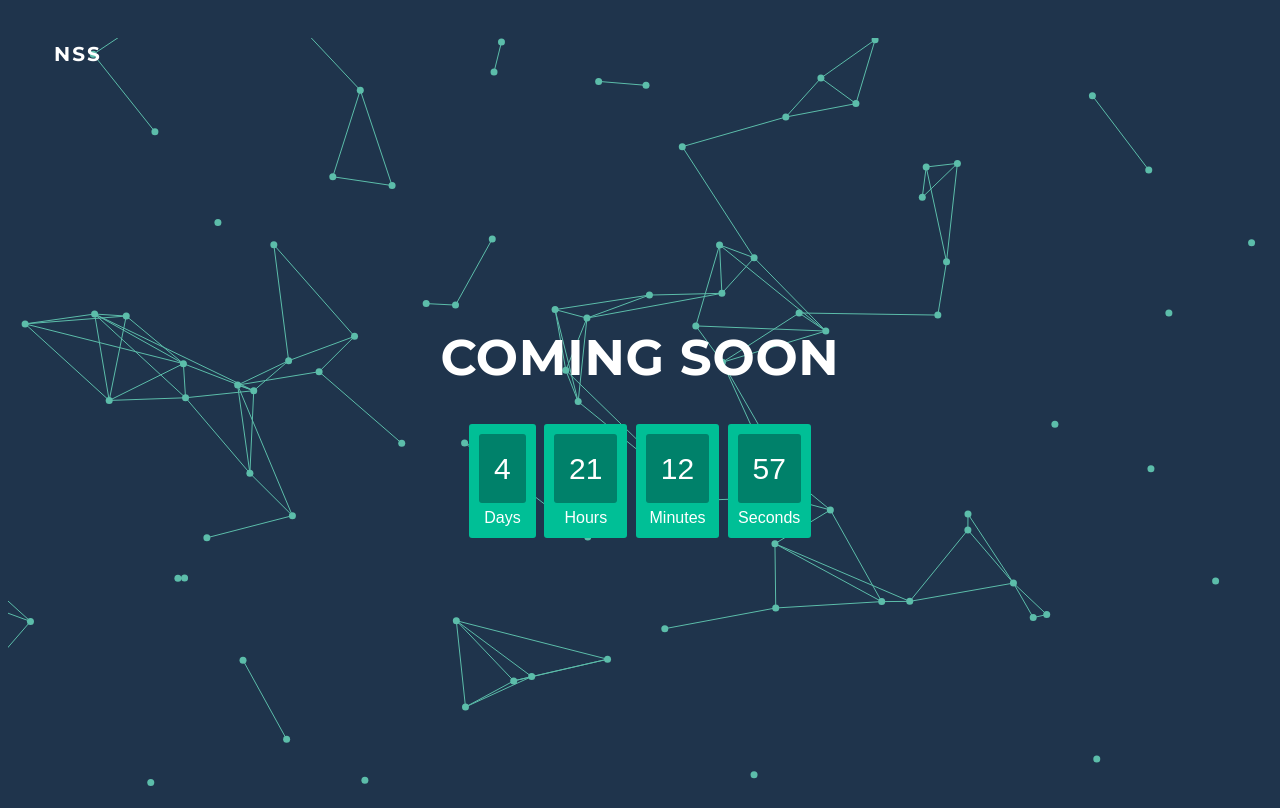
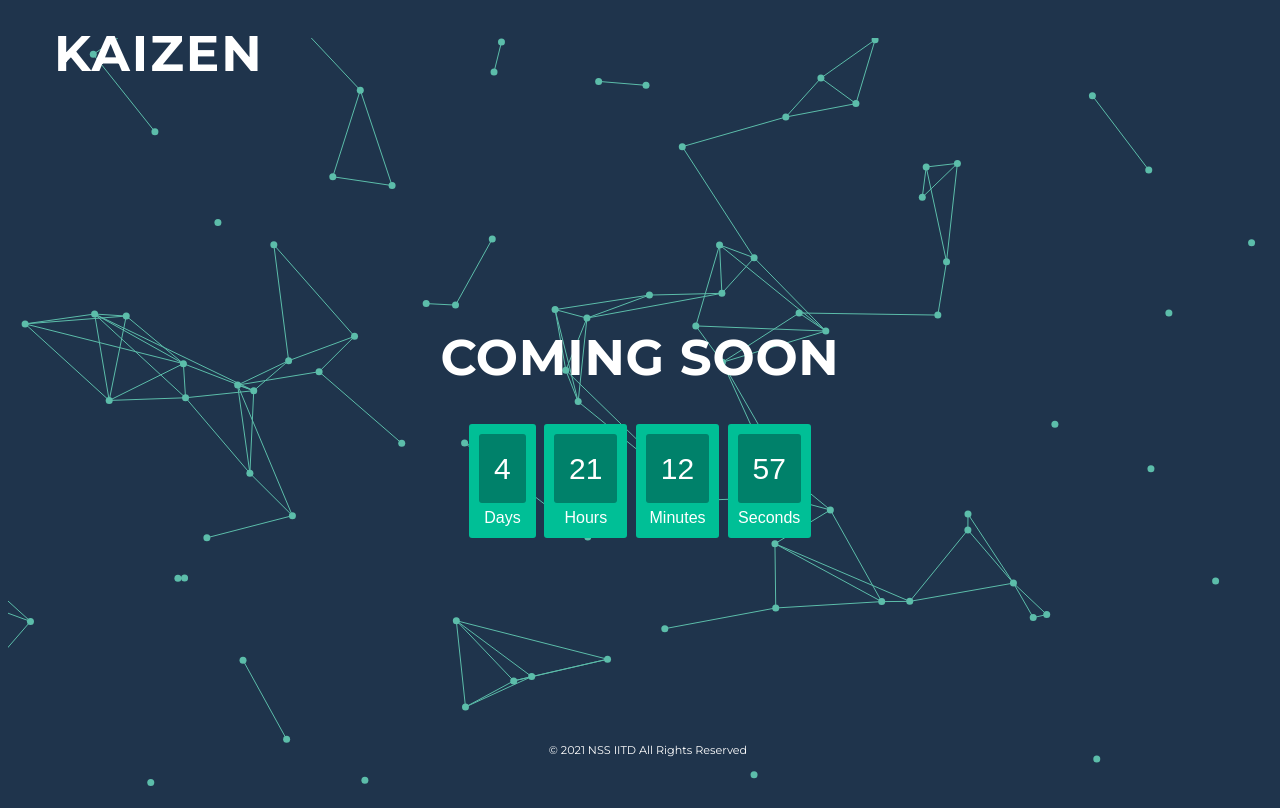
Before and after one commit to nys007/KaizenWebsite, a website: page ComingSoon.html in a window 1280 px wide. Drawn offline with nearby package versions, Linux system fonts and the light colour scheme.

Commit message:
Changes done

```diff
--- a/ComingSoon.html
+++ b/ComingSoon.html
@@ -3,6 +3,9 @@
     <head>
         <meta charset="UTF-8" />
         <title>KAIZEN 2021</title>
+        <link rel = "icon" href =
+"http://nss.iitd.ac.in/kaizen20/images/logo.png"
+        type = "image/x-icon">
         <meta name="viewport" content="width=device-width, initial-scale=1.0" />
         <link rel="stylesheet" href="css/comingsoon/style.css" />
         <link
@@ -46,7 +49,7 @@
                 margin: 16px 46px;
                 color: #fff;
                 font-weight: bold;
-                font-size: 20px;
+                font-size: 50px;
                 letter-spacing: 2px;
             }
 
@@ -122,6 +125,21 @@
                 padding-top: 5px;
                 font-size: 16px;
             }
+            footer {
+      position: fixed;
+      width: 100%;
+      bottom:0;
+  }
+
+  p.copyright {
+      position: fixed;
+      width: 100%;
+      color: #fff;
+      line-height: 40px;
+      font-size: 0.7em;
+      text-align: center;
+      bottom:0;
+  }
 
             @media (max-width: 786px) {
                 .logo {
@@ -180,7 +198,7 @@
                 <div class="menu-icon">
                     <i class="fa fa-bars fa-2x"></i>
                 </div>
-                <div class="logo">NSS</div>
+                <div class="logo">KAIZEN</div>
             </nav>
         </header>
 
@@ -206,6 +224,9 @@
                     </div>
                 </div>
             </div>
+            <footer>
+                <p class="copyright">© 2021 NSS IITD All Rights Reserved</p>
+            </footer>
         </div>
         <script src="js/timer.js"></script>
     </body>
```
